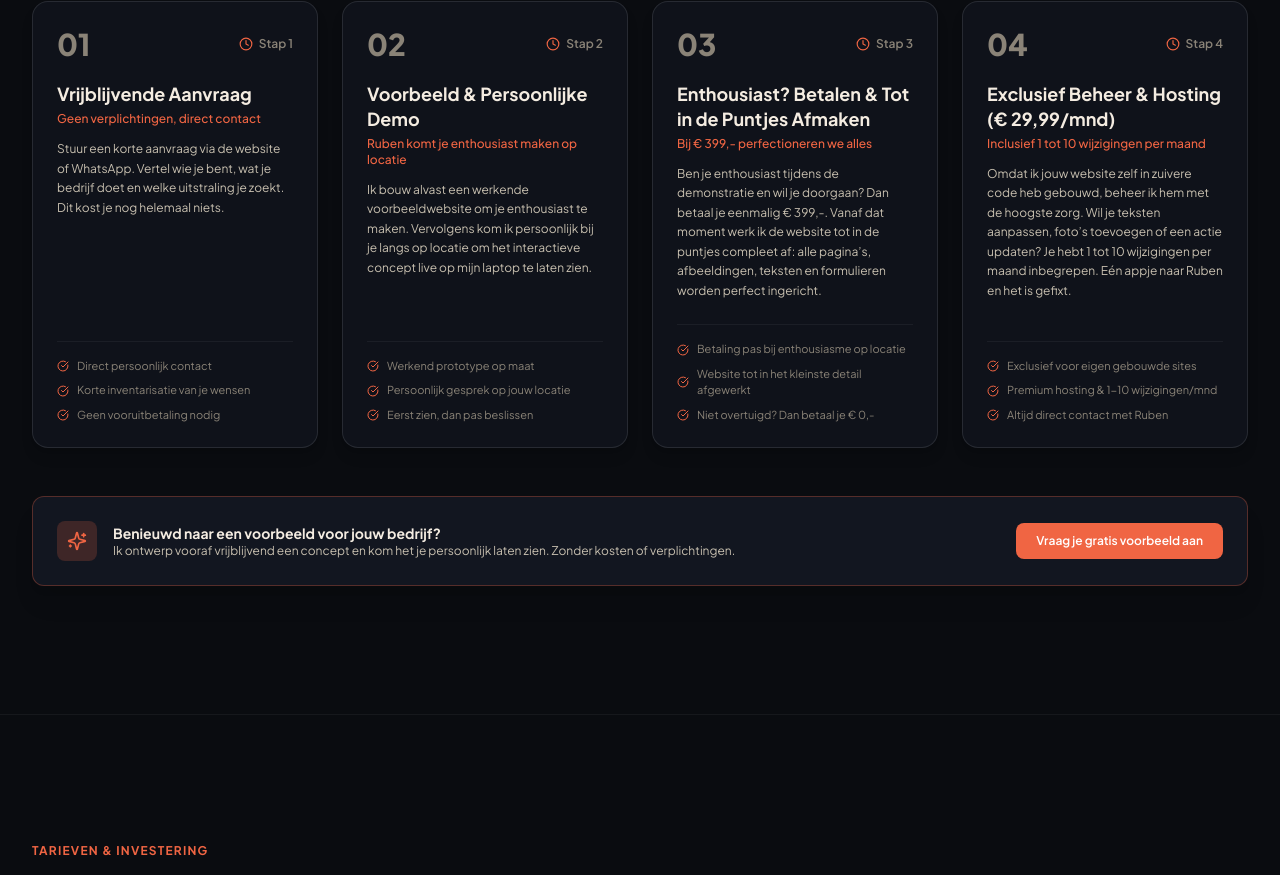
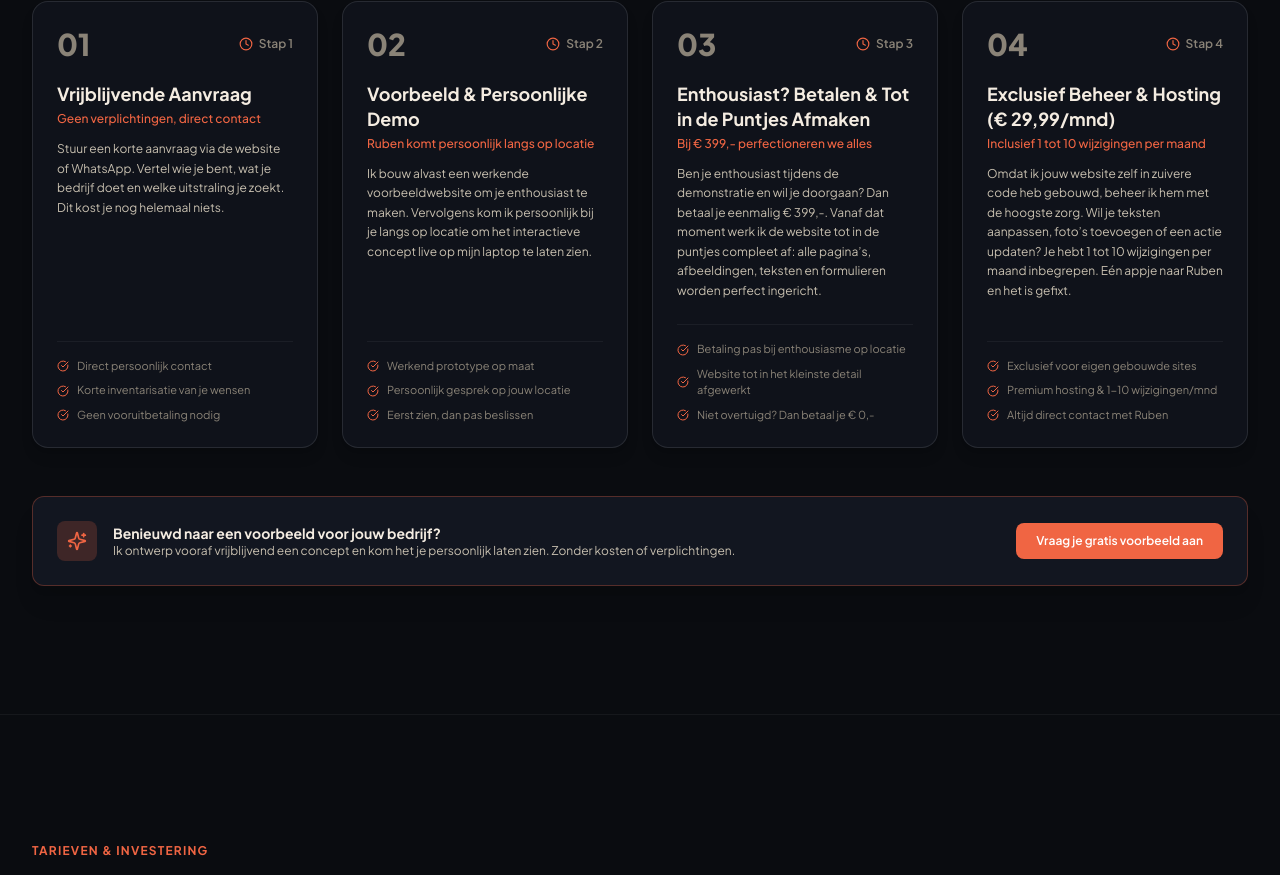
Before and after one commit to rubenwinkelman/rwinkelman, a React (Vite) app: page / in a window 1280 px wide. Shown: the part 1830-2705 px from the top of the page. Built offline with nearby package versions, Linux system fonts and the light colour scheme.

Commit message:
feat: update step 02 subtitle to 'Ruben komt persoonlijk langs op locatie'

```diff
--- a/src/components/Workflow.jsx
+++ b/src/components/Workflow.jsx
@@ -80,7 +80,7 @@ export default function Workflow() {
     {
       step: '02',
       title: 'Voorbeeld & Persoonlijke Demo',
-      subtitle: 'Ruben komt je enthousiast maken op locatie',
+      subtitle: 'Ruben komt persoonlijk langs op locatie',
       icon: Laptop,
       leadTime: 'Stap 2',
       description: 'Ik bouw alvast een werkende voorbeeldwebsite om je enthousiast te maken. Vervolgens kom ik persoonlijk bij je langs op locatie om het interactieve concept live op mijn laptop te laten zien.',
```
